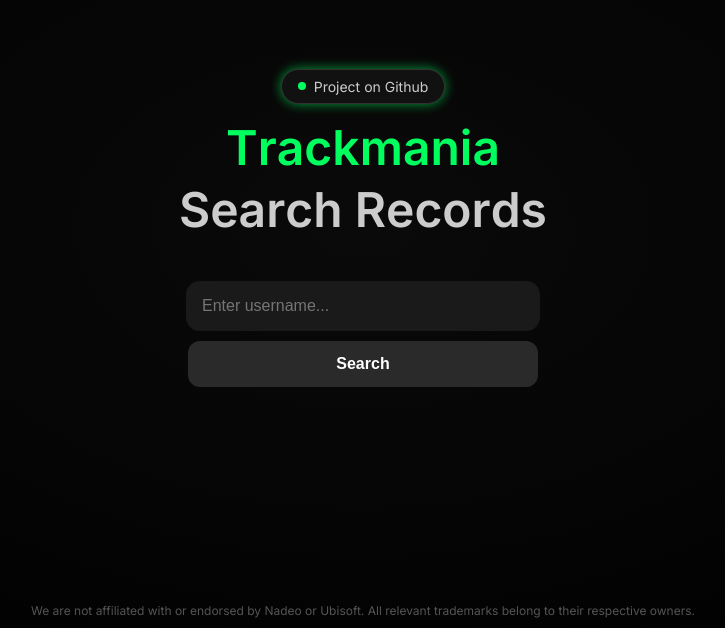
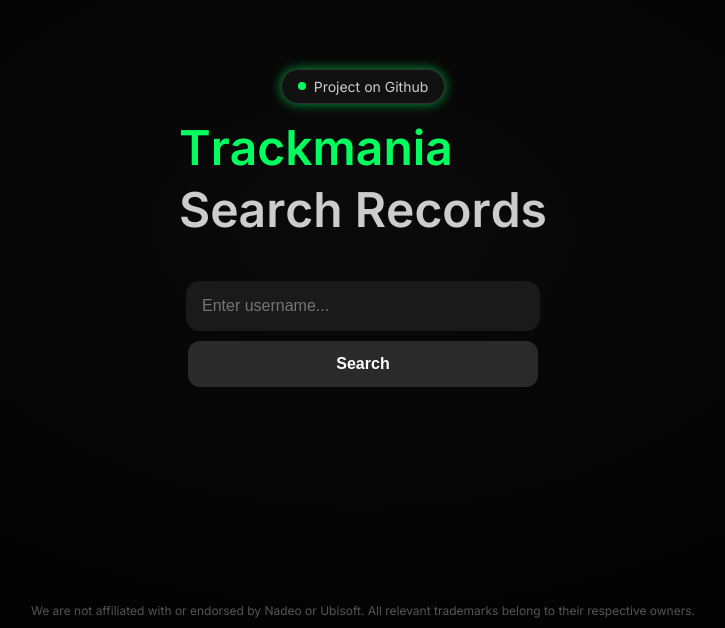
Before and after one commit to FrenchTheBeast/trackmaniamyrecords, a plain HTML site: page index.html in a window 1280 px wide. Shown: the part 172-800 px from the top of the page, without its empty margins (277-1002 px from the left). Drawn offline with Linux system fonts and the light colour scheme.

Commit message:
Update styles.css

```diff
--- a/styles.css
+++ b/styles.css
@@ -5,16 +5,23 @@
 }
 
 body {
+    margin: 0;
+    padding: 0;
     font-family: 'Inter', sans-serif;
     background: radial-gradient(ellipse at center, #0a0a0a 0%, #000000 100%);
     color: #eee;
-    height: 100vh;
-    display: flex;
-    justify-content: center;
-    align-items: center;
+    min-height: 100vh;
+    overflow-y: auto;
     animation: fadeIn 1.2s ease-out;
-    overflow: hidden;
 }
+
+body.centered {
+        display: flex;
+        justify-content: center;
+        align-items: center;
+        height: 100vh;
+}
+
 
 .disclaimer {
     position: absolute;
@@ -27,14 +34,11 @@
     pointer-events: none;
 }
 
-.results-container {
-  max-height: 70vh;
-  overflow-y: auto;
-  padding-right: 1rem;
-}
 
 .container {
-    text-align: center;
+    padding: 2rem;
+    max-width: 800px;
+    margin: 0 auto;
     display: flex;
     flex-direction: column;
     align-items: center;
@@ -85,6 +89,7 @@
     line-height: 1.3;
     display: inline-block;
     white-space: pre-wrap;
+    margin-bottom: 2rem;
 }
 
 .letter {
```
